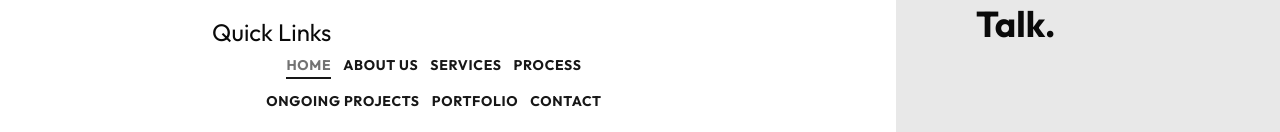
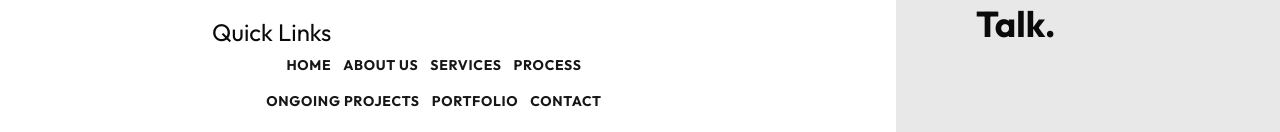
Before and after one commit to Ray541/tru-interior, a React (Vite) app: page / in a window 1280 px wide. Shown: the part 1574-1706 px from the top of the page. Built offline with nearby package versions, Linux system fonts and the light colour scheme.

Commit message:
feat: add isFooter functionality

```diff
--- a/src/components/gsap-components/gsap-nav-link.tsx
+++ b/src/components/gsap-components/gsap-nav-link.tsx
@@ -1,4 +1,4 @@
-import { NavLink, useMatch } from "react-router-dom";
+import { Link, NavLink, useMatch } from "react-router-dom";
 import gsap from "gsap";
 import { useRef, useEffect } from "react";
 import { cn } from "@/lib/utils";
@@ -7,28 +7,46 @@ type GsapNavLinkProps = {
   to: string;
   children: React.ReactNode;
   onClick?: () => void;
+  isFooter?: boolean;
 };
 
-export function GsapNavLink({ to, children, onClick }: GsapNavLinkProps) {
+export function GsapNavLink({ to, children, onClick, isFooter = false }: GsapNavLinkProps) {
   const underlineRef = useRef<HTMLSpanElement | null>(null);
   const tweenRef = useRef<gsap.core.Tween | null>(null);
 
-  // Detect if current route matches "to"
-  const isActive = useMatch(to);
+  const matches = useMatch(to);
+  const isActive = !isFooter ? matches : false;
 
   useEffect(() => {
     if (!underlineRef.current) return;
 
+    const element = underlineRef.current;
+
+    if (isFooter) {
+      // Initialize underline hidden for footer
+      gsap.set(element, {
+        scaleX: 0,
+        transformOrigin: "left center",
+      });
+
+      tweenRef.current = gsap.to(element, {
+        scaleX: 1,
+        duration: 0.4,
+        ease: "power3.inOut",
+        paused: true,
+      });
+
+      return;
+    }
+
     if (isActive) {
-      gsap.set(underlineRef.current, {
+      gsap.set(element, {
         scaleX: 1,
         transformOrigin: "left center",
       });
       tweenRef.current = null;
       return;
     }
-
-    const element = underlineRef.current;
 
     tweenRef.current = gsap.fromTo(
       element,
@@ -40,11 +58,10 @@ export function GsapNavLink({ to, children, onClick }: GsapNavLinkProps) {
         paused: true,
       }
     );
-  }, [isActive]);
+  }, [isActive, isFooter]);
 
   const handleMouseEnter = () => {
     if (!isActive) {
-      // Set anchor left → grow (left → right)
       gsap.set(underlineRef.current, { transformOrigin: "left center" });
       tweenRef.current?.play();
     }
@@ -52,21 +69,35 @@ export function GsapNavLink({ to, children, onClick }: GsapNavLinkProps) {
 
   const handleMouseLeave = () => {
     if (!isActive) {
-      // Set anchor right → collapse (left → right)
       gsap.set(underlineRef.current, { transformOrigin: "right center" });
       tweenRef.current?.reverse();
     }
   };
 
-  return (
-    <NavLink
-      to={to}
-      className={cn(
-        "relative uppercase font-bold text-sm tracking-wider transition",
-        isActive ? "text-muted-foreground" : "text-primary"
-      )}
-      onClick={onClick}
-    >
+  const linkClasses = cn(
+    "relative uppercase font-bold text-sm tracking-wider transition",
+    !isFooter && isActive ? "text-muted-foreground" : "text-primary"
+  );
+
+  const underlineClasses = cn(
+    "absolute left-0 -bottom-1 h-0.5 w-full bg-primary",
+    // For non-footer active links show underline
+    !isFooter && isActive ? "scale-x-100" : "scale-x-0"
+  );
+
+  return !isFooter ? (
+    <NavLink to={to} className={linkClasses} onClick={onClick}>
+      <span
+        className="relative inline-block"
+        onMouseEnter={handleMouseEnter}
+        onMouseLeave={handleMouseLeave}
+      >
+        {children}
+        <span ref={underlineRef} className={underlineClasses} />
+      </span>
+    </NavLink>
+  ) : (
+    <Link to={to} className={linkClasses} onClick={onClick}>
       <span
         className="relative inline-block"
         onMouseEnter={handleMouseEnter}
@@ -75,12 +106,9 @@ export function GsapNavLink({ to, children, onClick }: GsapNavLinkProps) {
         {children}
         <span
           ref={underlineRef}
-          className={cn(
-            "absolute left-0 -bottom-1 h-0.5 w-full bg-primary",
-            isActive ? "scale-x-100" : "scale-x-0"
-          )}
+          className="absolute left-0 -bottom-1 h-0.5 w-full bg-primary scale-x-0 origin-left"
         />
       </span>
-    </NavLink>
+    </Link>
   );
 }
```
